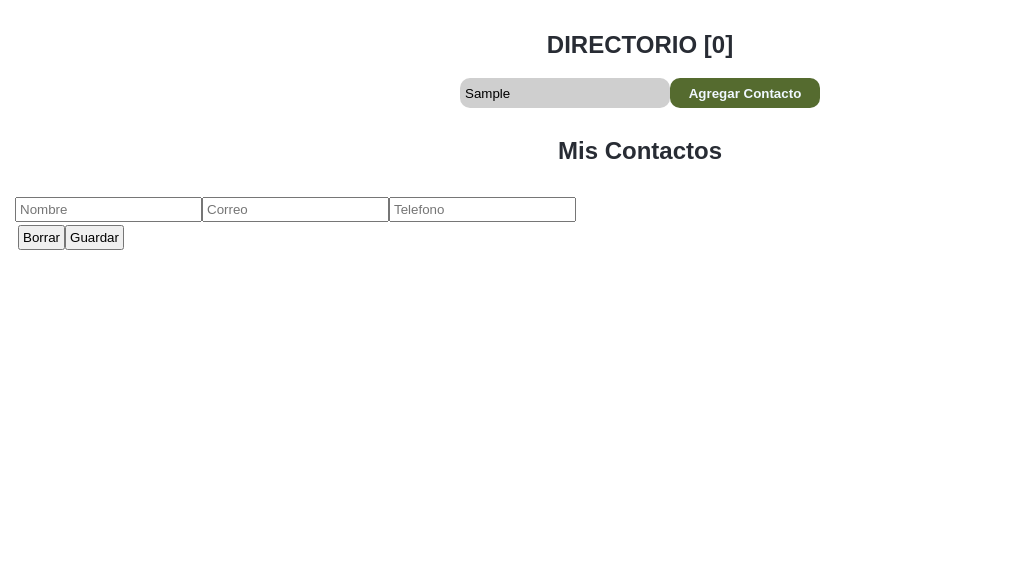
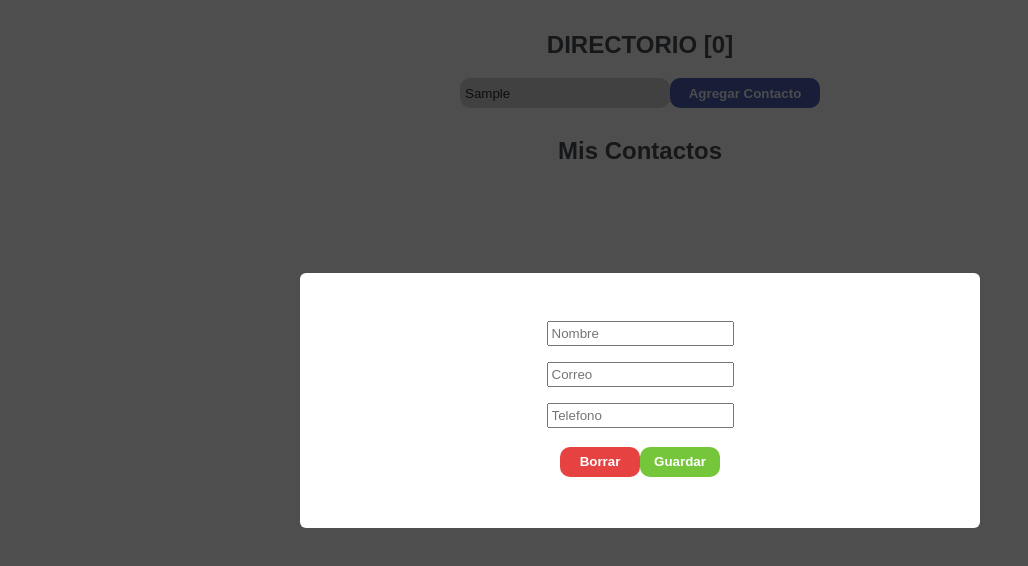
Before and after one commit to hiireme/Pagina-React-contactos, a React (Create React App) app: page / in a window 1280 px wide. Both pictures are taken after typing "Sample" into the empty fields and a click on the button "Agregar Contacto". Shown: the top 566 px of the page, without its empty margins (0-1028 px from the left). Built offline with nearby package versions, Linux system fonts and the light colour scheme.

Commit message:
arreglos del modal

```diff
--- a/src/AgregaContacto/AgregaContacto.css
+++ b/src/AgregaContacto/AgregaContacto.css
@@ -0,0 +1,47 @@
+.modal {
+    position: fixed;
+    display: flex;
+    top: 0;
+    left: 0;
+    right: 0;
+    bottom: 0;
+    background-color: #111111bd;
+
+}
+
+.modal_container {
+    margin: auto;
+    width: 90%;
+    max-width: 600px;
+    max-height: 90%;
+    border-radius: 6px;
+    padding: 3em 2.5em;
+    display: grid;
+    background-color: white;
+    gap: 1em;
+    place-items: center;
+    grid-auto-columns: 100%;
+}
+
+.Borrar {
+    width: 80px;
+    height: 30px;
+    border: none;
+    border-radius: 10px;
+    padding: 0 5px;
+    background-color: rgb(230, 66, 66);
+    font-weight: bold;
+    color: white;
+}
+
+.submit {
+    width: 80px;
+    height: 30px;
+    border: none;
+    border-radius: 10px;
+    padding: 0 5px;
+    background-color: rgb(118, 198, 59);
+    font-weight: bold;
+    color: white;
+
+}
--- a/src/AgregaContacto/index.js
+++ b/src/AgregaContacto/index.js
@@ -47,7 +47,7 @@ function AgregaContacto() {
                 <input typeof="telefono" placeholder="Telefono" onChange={onChangetelefono}></input>
                 <div>
                     <button className="Borrar" onClick={onClickbtnBorrar}>Borrar</button>
-                    <button typeof="submit" onClick={onClickbtnAgregar}>Guardar</button>
+                    <button className="submit" onClick={onClickbtnAgregar}>Guardar</button>
                 </div>
             </form>
 
--- a/src/App.css
+++ b/src/App.css
@@ -54,7 +54,7 @@
   border: none;
   border-radius: 10px;
   padding: 0 5px;
-  background-color: darkolivegreen;
+  background-color: rgb(45, 68, 168);
   font-weight: bold;
   color: aliceblue;
 }
```
